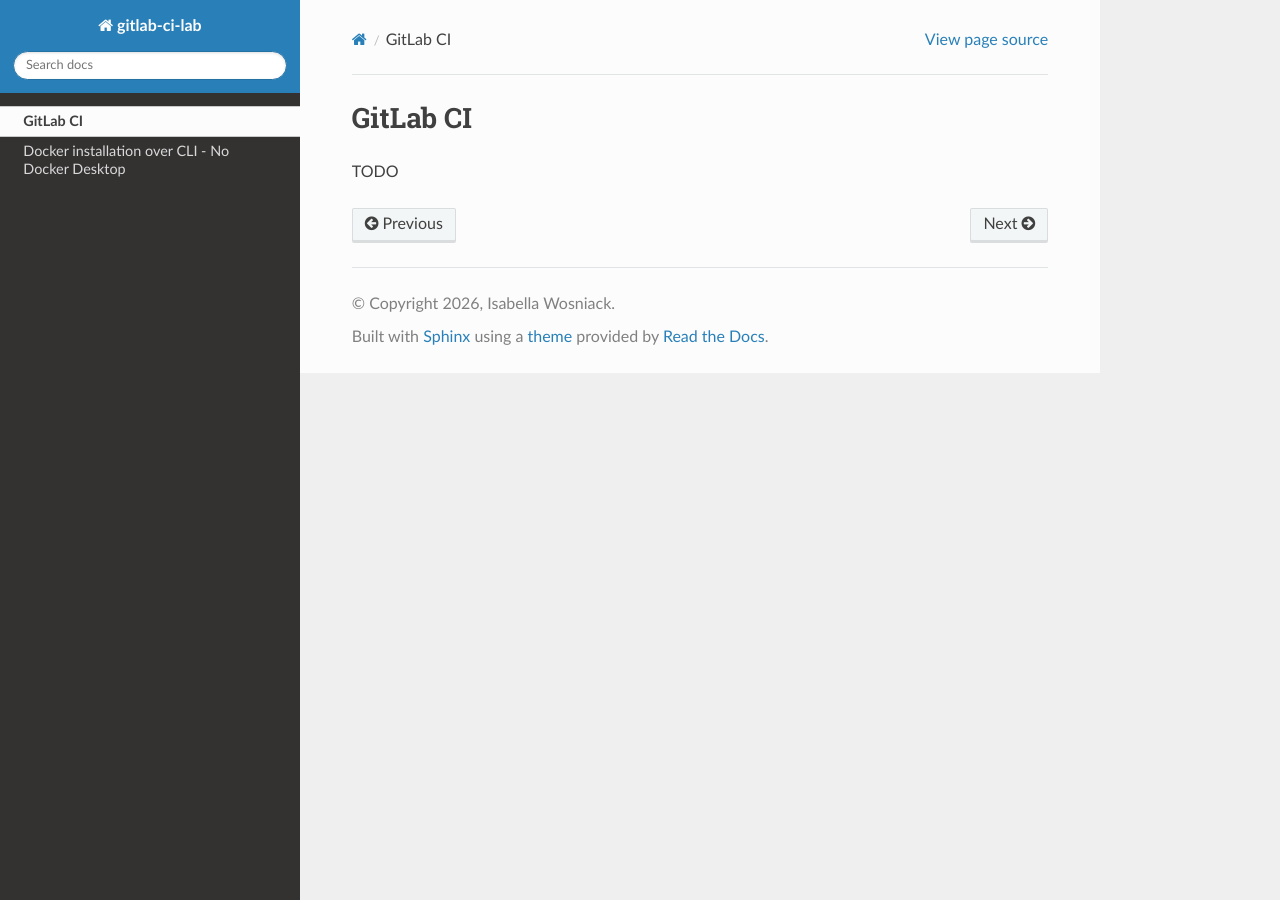
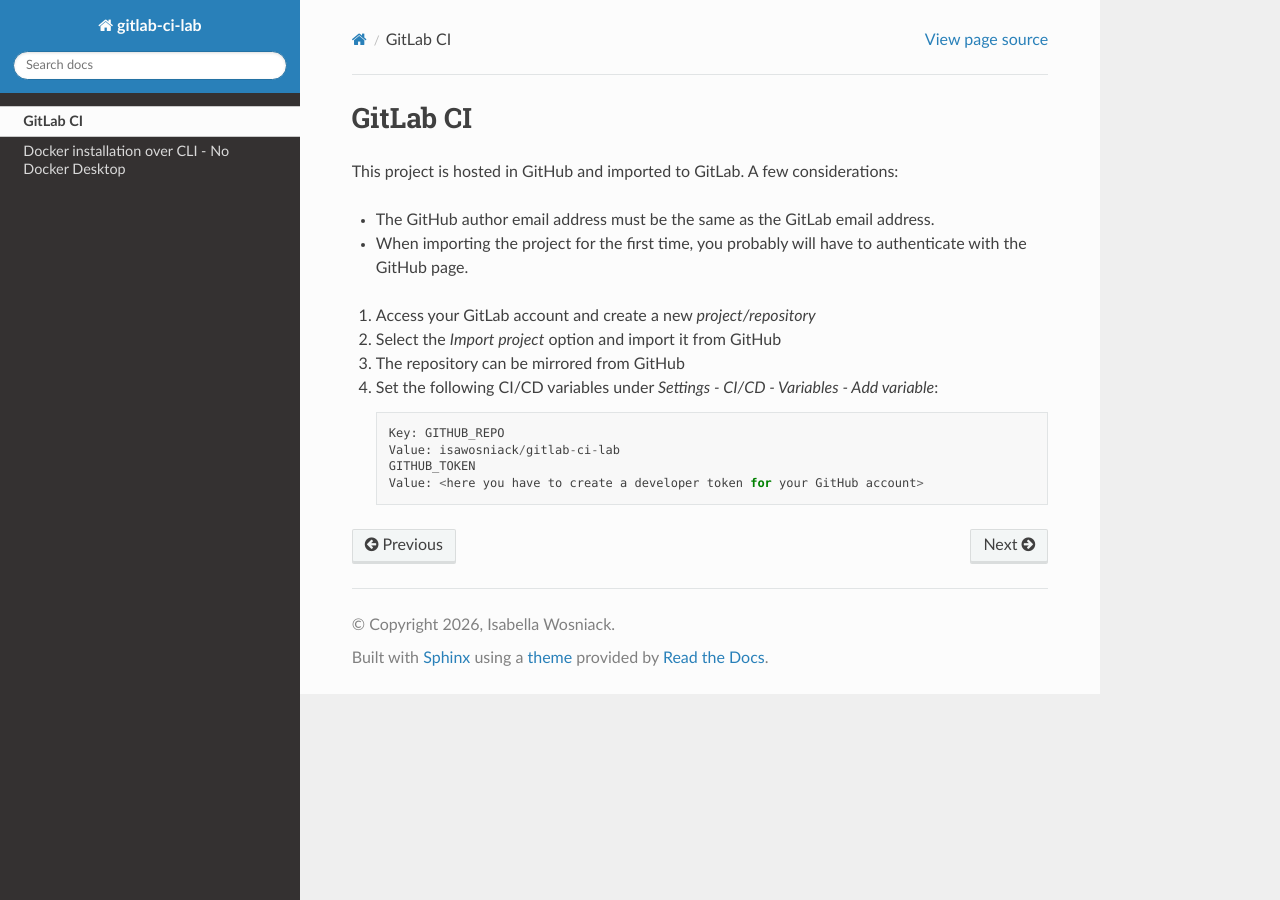
Before and after one commit to isawosniack/gitlab-ci-lab, a Sphinx documentation site: the page built from docs/gitlab.rst, in a window 1280 px wide. Built offline with Sphinx 7.4.7 and the Read the Docs theme 3.1.0, drawn with Linux system fonts in a browser that asks for light colours.

Commit message:
update documentation

```diff
--- a/docs/gitlab.rst
+++ b/docs/gitlab.rst
@@ -4,4 +4,17 @@
 GitLab CI
 =========
 
-TODO
+This project is hosted in GitHub and imported to GitLab. A few considerations:
+
+- The GitHub author email address must be the same as the GitLab email address.
+- When importing the project for the first time, you probably will have to authenticate with the GitHub page.
+
+1. Access your GitLab account and create a new `project/repository`
+2. Select the `Import project` option and import it from GitHub
+3. The repository can be mirrored from GitHub
+4. Set the following CI/CD variables under `Settings - CI/CD - Variables - Add variable`::
+
+    Key: GITHUB_REPO
+    Value: isawosniack/gitlab-ci-lab
+    GITHUB_TOKEN
+    Value: <here you have to create a developer token for your GitHub account>
```
